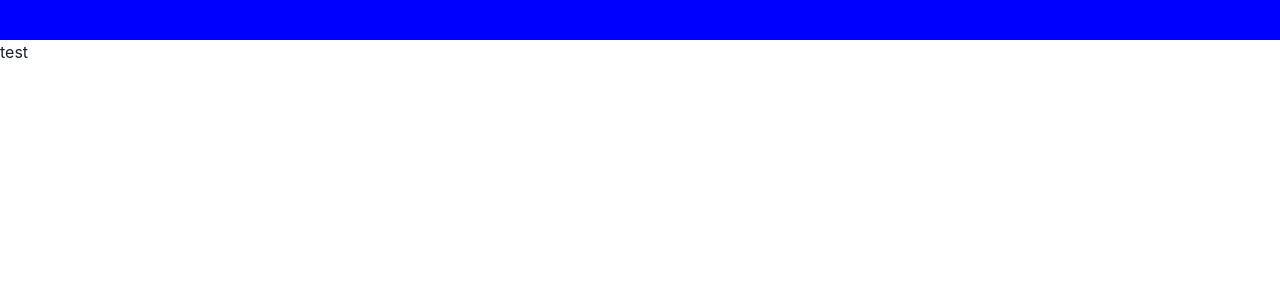
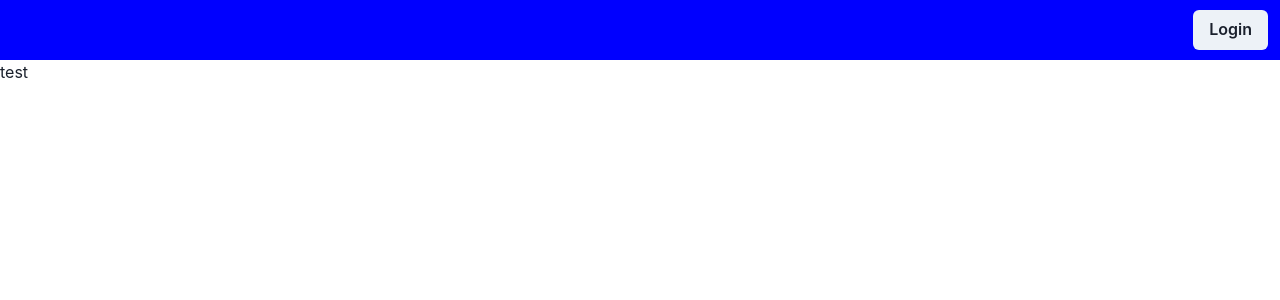
Before and after one commit to FredrikMorstad/bonsai, a React (Create React App) app in the folder frontend/: page / in a window 1280 px wide. Shown: the top 300 px of the page. Built offline with nearby package versions, Linux system fonts and the light colour scheme.

Commit message:
:sparkles: add login/logout buttons

```diff
--- a/frontend/src/components/molecules/Navbar/Navbar.tsx
+++ b/frontend/src/components/molecules/Navbar/Navbar.tsx
@@ -1,10 +1,33 @@
-import React from 'react';
-import { Box } from '@chakra-ui/react';
+import React, { useContext } from "react";
+import { Box, Button, Center, Flex } from "@chakra-ui/react";
+import { useHistory } from "react-router-dom";
+import { AuthenticateContext } from "context/authProvider";
+import { clearTokens } from "api/token";
 
+// just a temporary navbar containing login button
 const Navbar = () => {
-  return(
-    <Box h="5vh" w="100%" bg="blue"/>
-  )
-}
+  const { authenticated, setAuthenticated } = useContext(AuthenticateContext);
+  const history = useHistory();
+
+  const moveToLogin = () => history.push("/login");
+
+  const logout = () => {
+    clearTokens();
+    setAuthenticated(false);
+    history.push("/home");
+  };
+
+  return (
+    <Flex h="7.5vh" w="100%" bg="blue" justifyContent="flex-end">
+      <Center mr=".75rem">
+        {authenticated ? (
+          <Button onClick={logout}> Logout </Button>
+        ) : (
+          <Button onClick={moveToLogin}> Login </Button>
+        )}
+      </Center>
+    </Flex>
+  );
+};
 
 export default Navbar;
```
